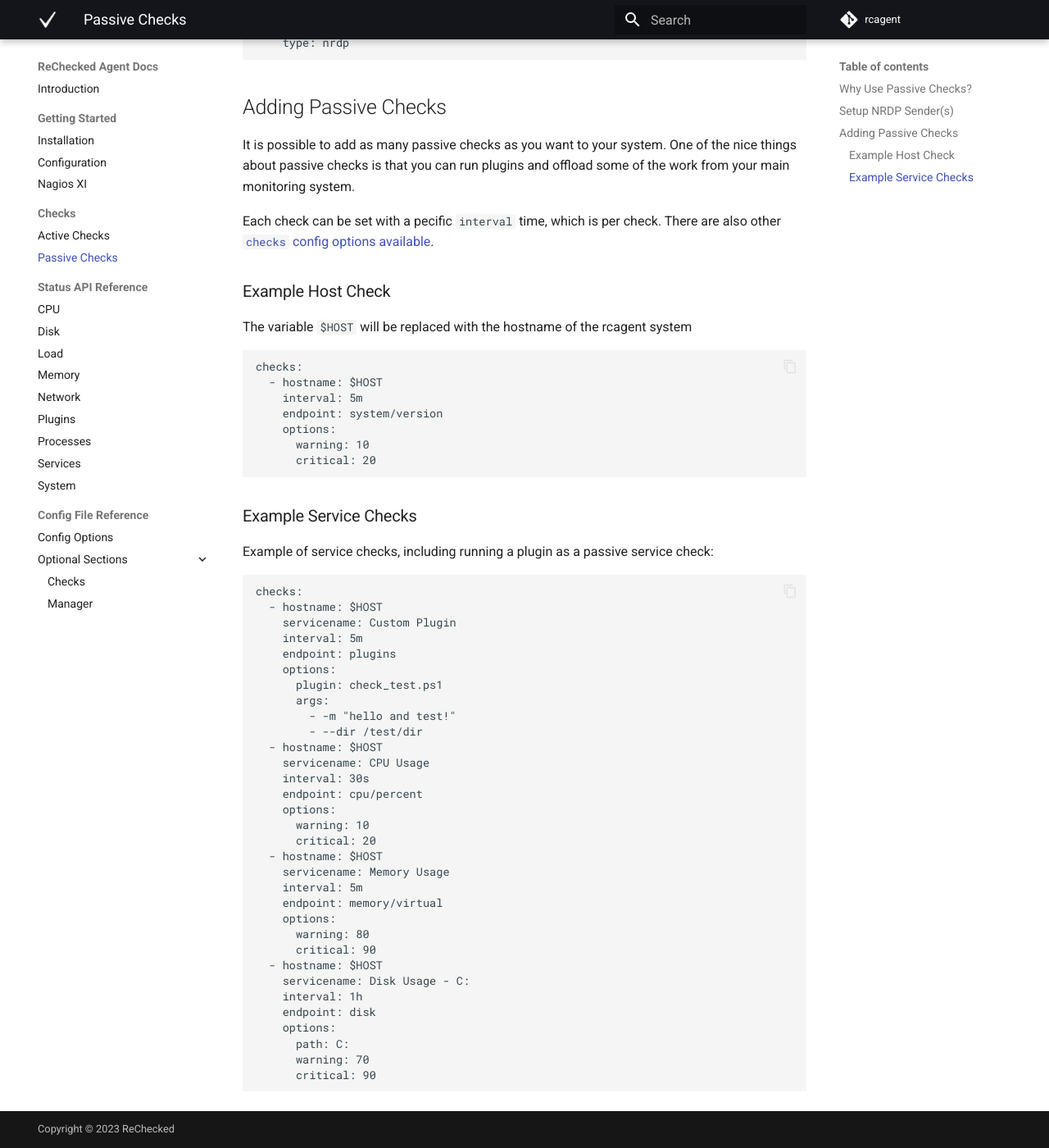
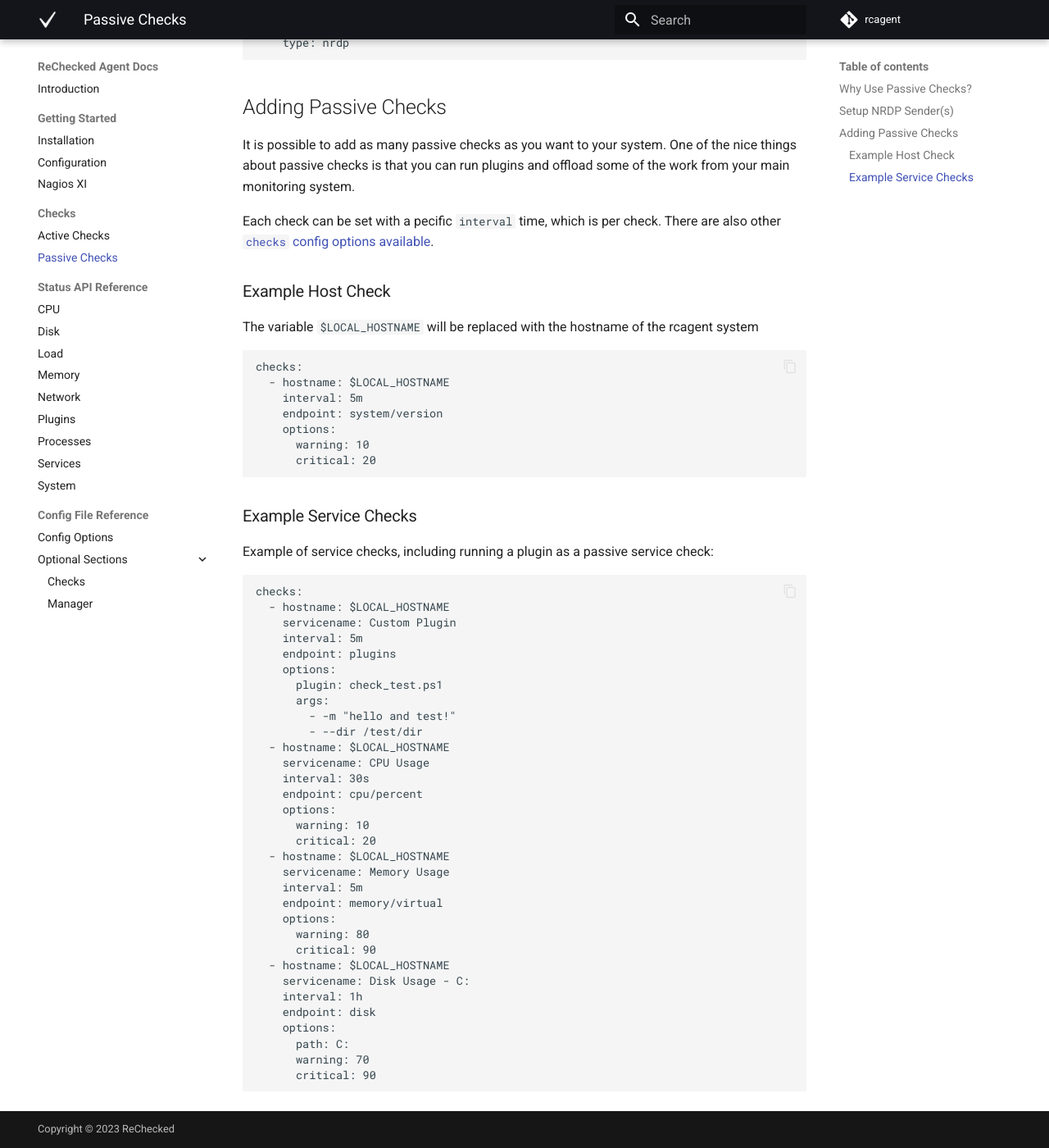
Before and after one commit to rechecked/rcagent, an MkDocs documentation site: the page built from docs/checks/passive-checks.md, in a window 1280 px wide and 1400 px high, scrolled down 972 px. Shown: the whole window at 82% size. Built offline with MkDocs 1.6.1 and Material for MkDocs 9.7.7, drawn with Linux system fonts in a browser that asks for light colours; comment, search, counter and statistics services are not loaded.

Commit message:
Update local hostname variable to $LOCAL_HOSTNAME in docs/config examples

````diff
--- a/docs/checks/passive-checks.md
+++ b/docs/checks/passive-checks.md
@@ -36,11 +36,11 @@ Each check can be set with a pecific `interval` time, which is per check. There
 
 ### Example Host Check
 
-The variable `$HOST` will be replaced with the hostname of the rcagent system
+The variable `$LOCAL_HOSTNAME` will be replaced with the hostname of the rcagent system
 
 ```
 checks:
-  - hostname: $HOST
+  - hostname: $LOCAL_HOSTNAME
     interval: 5m
     endpoint: system/version
     options:
@@ -54,7 +54,7 @@ Example of service checks, including running a plugin as a passive service check
 
 ```
 checks:
-  - hostname: $HOST
+  - hostname: $LOCAL_HOSTNAME
     servicename: Custom Plugin
     interval: 5m
     endpoint: plugins
@@ -63,21 +63,21 @@ checks:
       args:
         - -m "hello and test!"
         - --dir /test/dir
-  - hostname: $HOST
+  - hostname: $LOCAL_HOSTNAME
     servicename: CPU Usage
     interval: 30s
     endpoint: cpu/percent
     options:
       warning: 10
       critical: 20
-  - hostname: $HOST
+  - hostname: $LOCAL_HOSTNAME
     servicename: Memory Usage
     interval: 5m
     endpoint: memory/virtual
     options:
       warning: 80
       critical: 90
-  - hostname: $HOST
+  - hostname: $LOCAL_HOSTNAME
     servicename: Disk Usage - C:
     interval: 1h
     endpoint: disk
--- a/versioninfo.json
+++ b/versioninfo.json
@@ -22,14 +22,14 @@
         "Comments": "",
         "CompanyName": "ReChecked",
         "FileDescription": "ReChecked system status and monitoring agent.",
-        "FileVersion": "v1.0.4.0",
+        "FileVersion": "v1.1.0.0",
         "InternalName": "rcagent.exe",
         "LegalCopyright": "(c) 2023 ReChecked",
         "LegalTrademarks": "",
         "OriginalFilename": "",
         "PrivateBuild": "",
         "ProductName": "ReChecked Agent",
-        "ProductVersion": "v1.0.4.0",
+        "ProductVersion": "v1.1.0.0",
         "SpecialBuild": ""
     },
     "VarFileInfo": {
````
Also changed, not shown: docs/config/checks.md (+3 -3 lines), docs/config/options.md (+2 -2 lines), docs/getting-started/configuration.md (+3 -3 lines), docs/status-api/system.md (+3 -3 lines), 1 other file.
